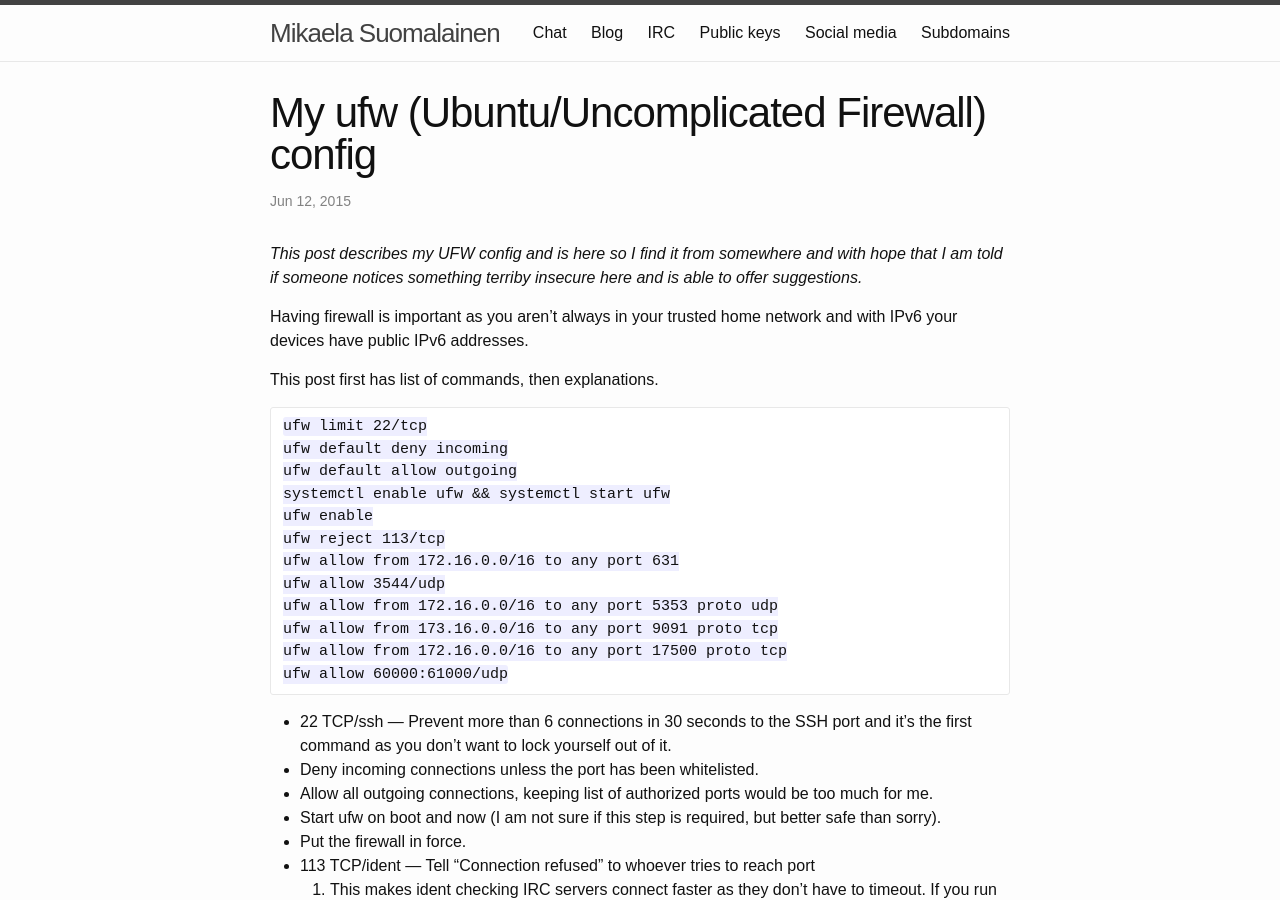
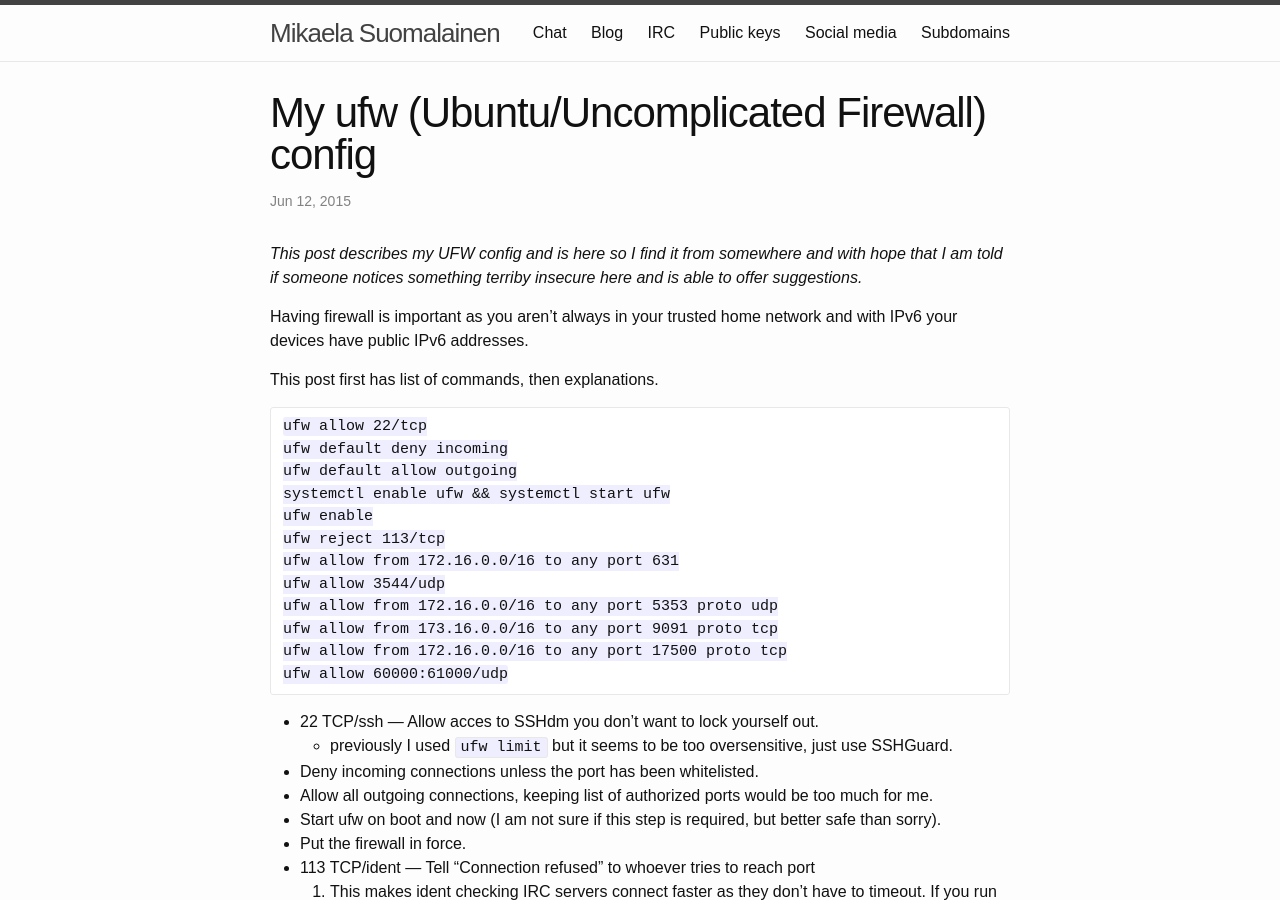
Before and after one commit to Mikaela/mikaela.github.io, a Jekyll site: the page built from _posts/2015-06-12-ufw.md, in a window 1280 px wide and 900 px high. Built offline with Jekyll 4.4.1, drawn with Linux system fonts in a browser that asks for light colours; Markdown is read by kramdown in place of the engine named in the settings; comment, search, counter and statistics services are not loaded.

Commit message:
ufw: use sshguard for protecting sshd

````diff
--- a/_posts/2015-06-12-ufw.md
+++ b/_posts/2015-06-12-ufw.md
@@ -17,7 +17,7 @@ network and with IPv6 your devices have public IPv6 addresses.
 This post first has list of commands, then explanations.
 
 ```
-ufw limit 22/tcp
+ufw allow 22/tcp
 ufw default deny incoming
 ufw default allow outgoing
 systemctl enable ufw && systemctl start ufw
@@ -31,9 +31,9 @@ ufw allow from 172.16.0.0/16 to any port 17500 proto tcp
 ufw allow 60000:61000/udp
 ```
 
-* 22 TCP/ssh — Prevent more than 6 connections in 30 seconds to the SSH
-  port and it's the first command as you don't want to lock yourself out
-  of it.
+* 22 TCP/ssh — Allow acces to SSHdm you don't want to lock yourself out.
+    * previously I used `ufw limit` but it seems to be too oversensitive,
+      just use SSHGuard.
 * Deny incoming connections unless the port has been whitelisted.
 * Allow all outgoing connections, keeping list of authorized ports would
   be too much for me.
````
